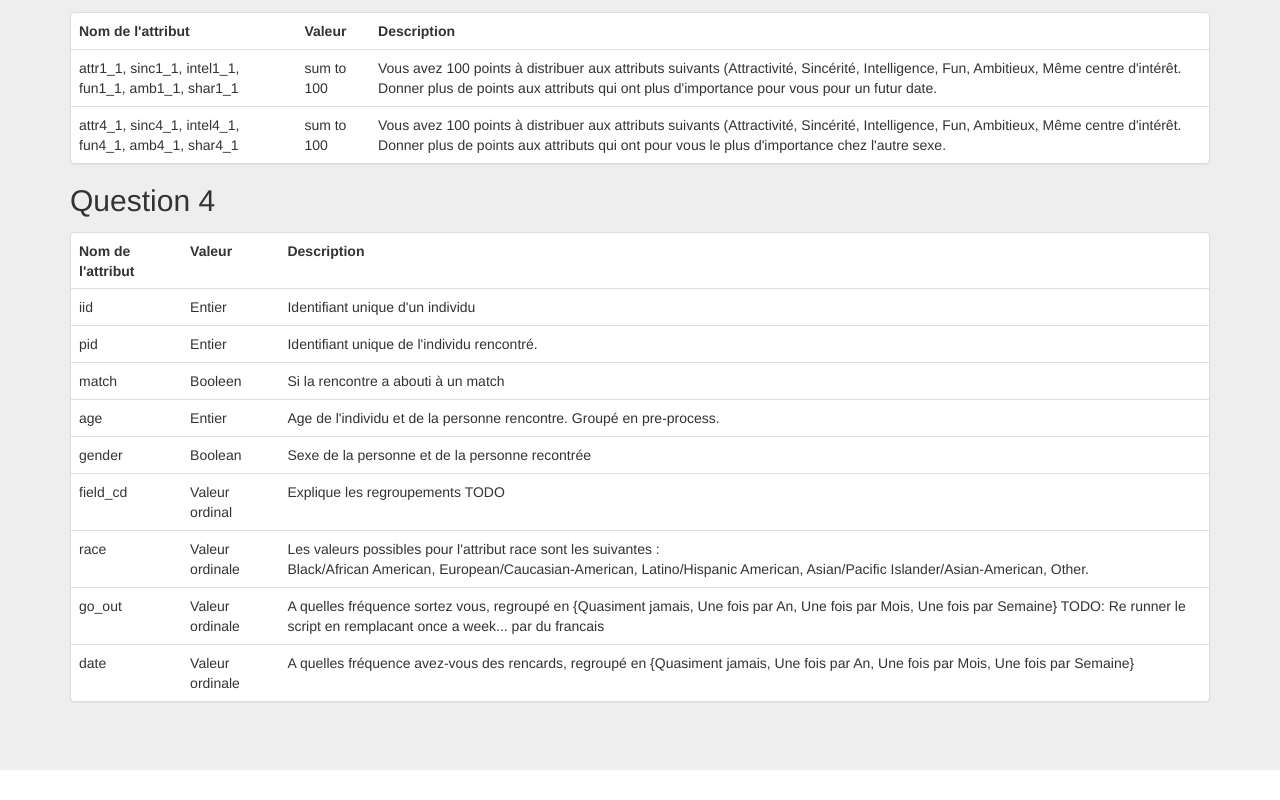
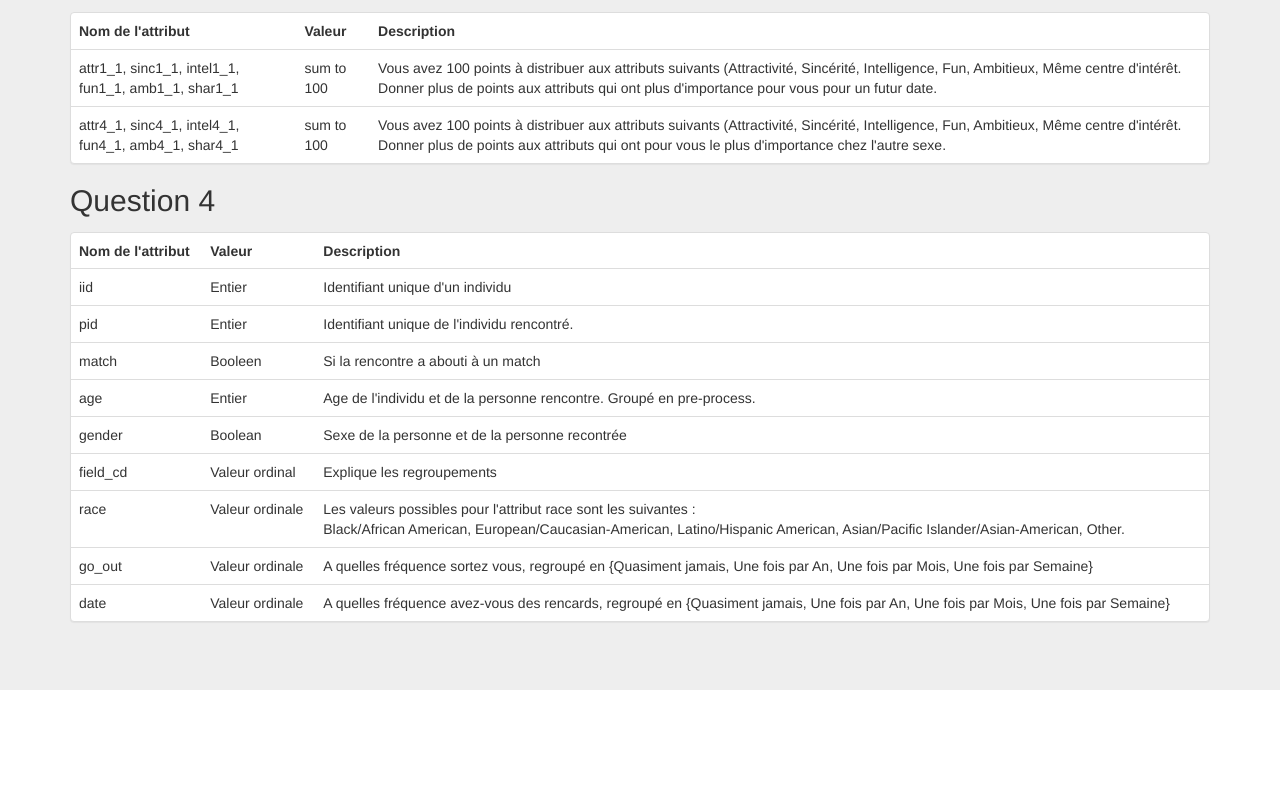
Before and after one commit to louishenrifranc/data_visualisation, a website: page Projet/data.html in a window 1280 px wide. Shown: the part 1527-2327 px from the top of the page. After the commit the page ends 2247 px from the top, so only its background shows below. Drawn offline with Linux system fonts and the light colour scheme.

Commit message:
remove todo

```diff
--- a/Projet/data.html
+++ b/Projet/data.html
@@ -83,7 +83,7 @@
                                 <td>Dans le jeu de données original, cet attribut était découpé en 18 catégories. Afin d'obtenir une visualisation lisible, nous avons procé dé au regroupement suivant :
                                     <br/> - Science : Math ; Medical science, Pharmaceuticals and Bio Tech ; Engineering ; Biological Sciences/Chemistry/Physics ; Architecture (très peu de sujet dans cette catégorie)
                                     <br/> - Sciences sociales : Social Science, Psychologist ; Social Work
-                                    <br/> - Littérature : Languages ; English/Creative Writing/ Journalism ; TODO
+                                    <br/> - Littérature : Languages ; English/Creative Writing/ Journalism ;
                                 </td>
                             </tr>
                             <tr>
@@ -191,7 +191,7 @@
                                     <tr>
                                         <td>field_cd</td>
                                         <td>Valeur ordinal</td>
-                                        <td>Explique les regroupements TODO</td>
+                                        <td>Explique les regroupements </td>
                                     </tr>
                                     <tr>
                                         <td>race</td>
@@ -202,7 +202,7 @@
                                     <tr>
                                         <td>go_out</td>
                                         <td>Valeur ordinale</td>
-                                        <td>A quelles fréquence sortez vous, regroupé en {Quasiment jamais, Une fois par An, Une fois par Mois, Une fois par Semaine} TODO: Re runner le script en remplacant once a week... par du francais</td>
+                                        <td>A quelles fréquence sortez vous, regroupé en {Quasiment jamais, Une fois par An, Une fois par Mois, Une fois par Semaine}</td>
                                     </tr>
                                     <tr>
                                         <td>date</td>
```
